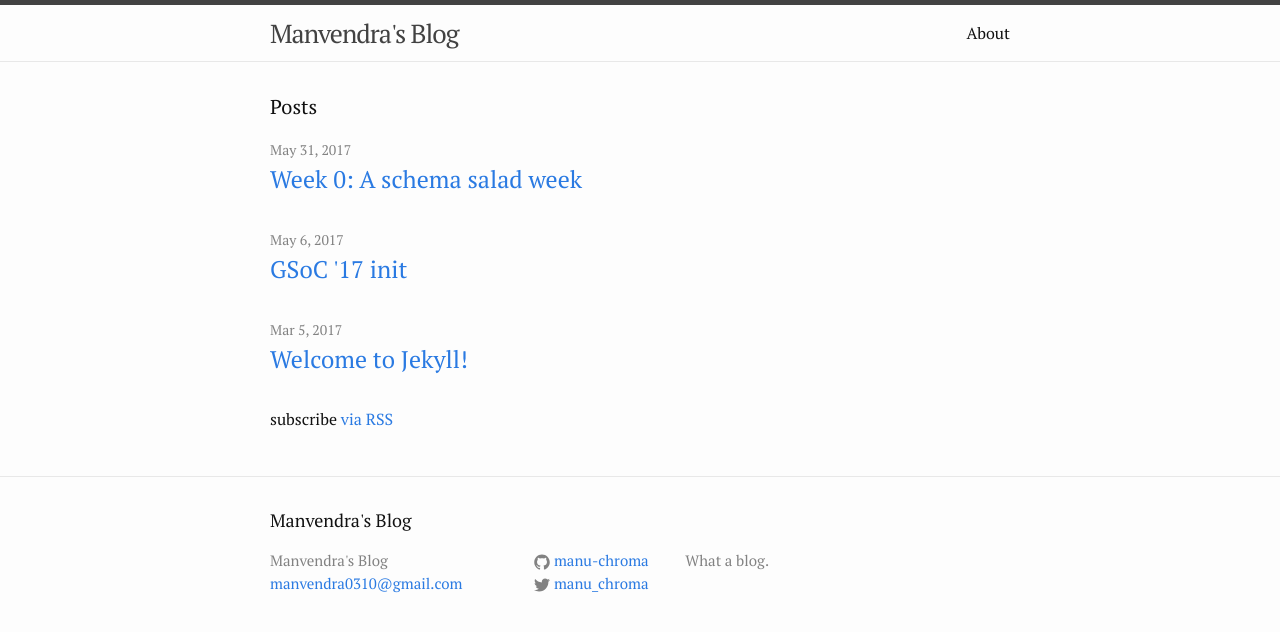
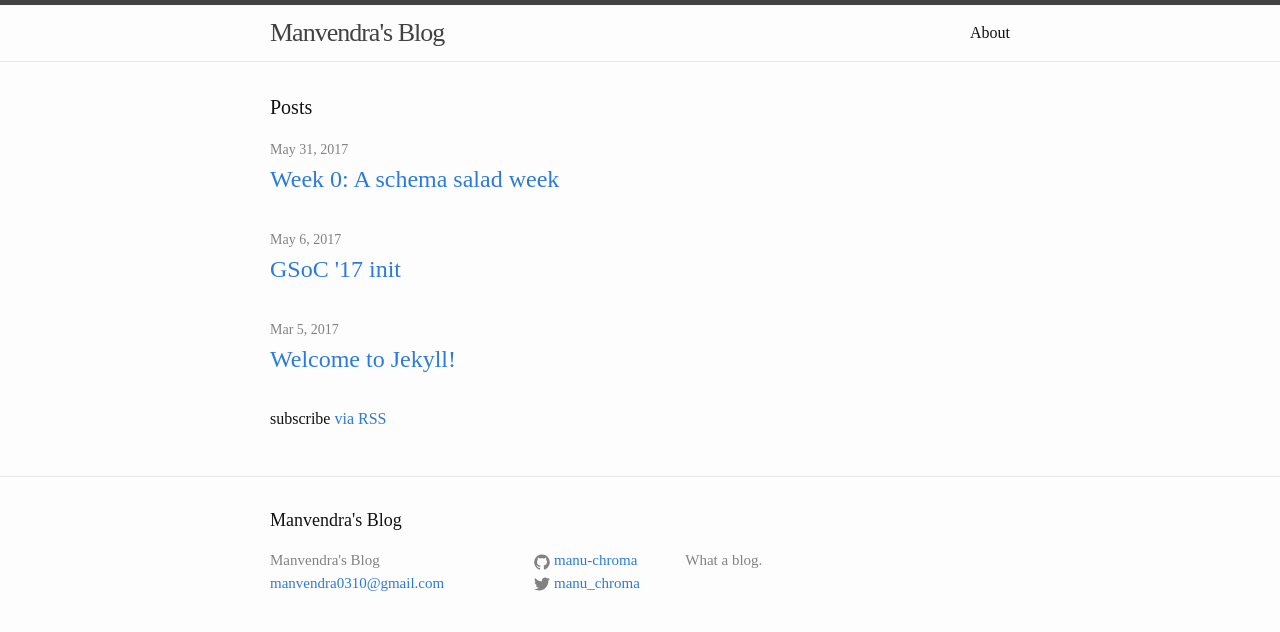
Before and after one commit to manu-chroma/blog, a Jekyll site: the page built from index.html, in a window 1280 px wide. Shown: the top 632 px of the page. Built offline with Jekyll 4.4.1, drawn with Linux system fonts in a browser that asks for light colours.

Commit message:
default.html: font change

```diff
--- a/_layouts/default.html
+++ b/_layouts/default.html
@@ -3,8 +3,11 @@
 
   {% include head.html %}
 
-  <!-- sweet font baby  -->
-  <link href="https://fonts.googleapis.com/css?family=PT+Serif" rel="stylesheet">
+  <!-- sweet font baby, using merriweather now  -->
+  <!-- <link href="https://fonts.googleapis.com/css?family=PT+Serif" rel="stylesheet"> -->
+  <link href="https://fonts.googleapis.com/css?family=Merriweather" rel="stylesheet">
+
+
 
   <body>
 
```
